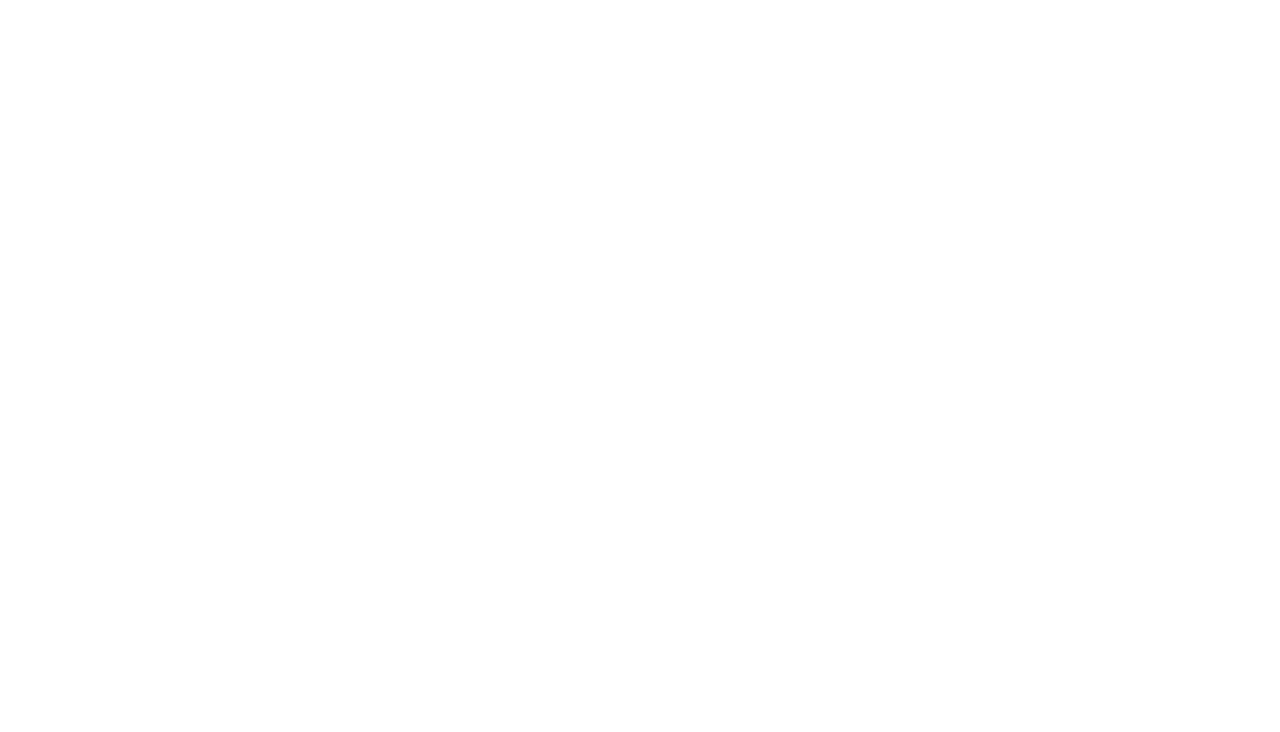
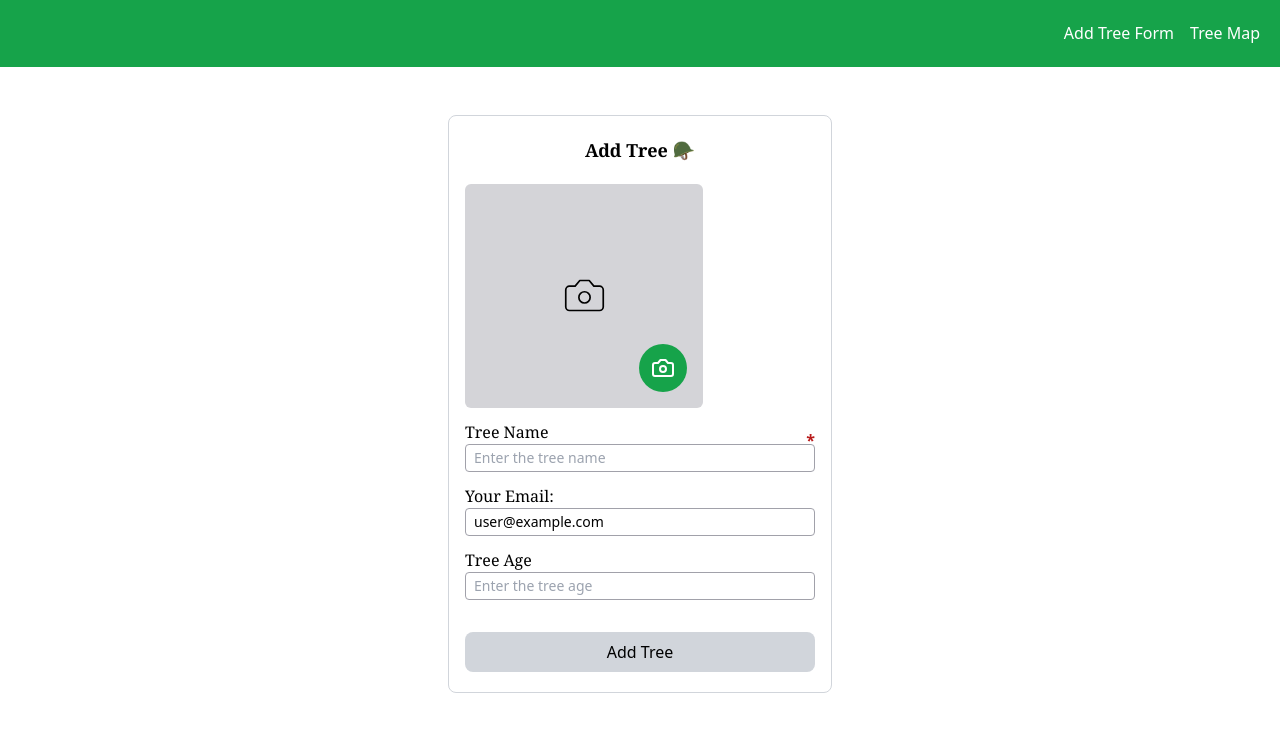
Before and after one commit to Sumedhp11/tree-book-frontend, a React (Vite) app: page /add-tree in a window 1280 px wide. Before the commit this address had no page. Shown: the top 732 px of the page. Built offline with nearby package versions, Linux system fonts and the light colour scheme; no server answers; sample sign-in values are in the browser's storage.

Commit message:
added firebase and camera picture

```diff
--- a/package.json
+++ b/package.json
@@ -11,13 +11,14 @@
   },
   "dependencies": {
     "@react-google-maps/api": "^2.19.3",
-    "exifr": "^7.1.3",
+    "firebase": "^10.12.5",
     "lucide-react": "^0.424.0",
     "react": "^18.3.1",
     "react-dom": "^18.3.1",
     "react-hot-toast": "^2.4.1",
     "react-leaflet": "^4.2.1",
-    "react-router-dom": "^6.26.0"
+    "react-router-dom": "^6.26.0",
+    "react-webcam": "^7.2.0"
   },
   "devDependencies": {
     "@eslint/js": "^9.8.0",
--- a/src/App.jsx
+++ b/src/App.jsx
@@ -1,12 +1,50 @@
-import { BrowserRouter as Router, Routes, Route } from "react-router-dom";
+import {
+  BrowserRouter as Router,
+  Routes,
+  Route,
+  Navigate,
+} from "react-router-dom";
+import { useState, useEffect } from "react";
 import AddTreeForm from "./components/AddTreeForm";
 import TreeMap from "./components/TreeMap";
+import Login from "./components/Login";
+import { onAuthStateChanged } from "firebase/auth";
+import { auth } from "./configs/firebaseConfig";
+import LoaderComponent from "./components/Loader";
+
 function App() {
+  const [user, setUser] = useState(null);
+  const [isLoading, setIsLoading] = useState(true);
+
+  useEffect(() => {
+    const unsubscribe = onAuthStateChanged(auth, (currentUser) => {
+      setUser(currentUser);
+      setIsLoading(false);
+    });
+    return () => unsubscribe();
+  }, []);
+
+  if (isLoading) {
+    return <LoaderComponent />;
+  }
+
   return (
     <Router>
       <Routes>
-        <Route path="/" element={<AddTreeForm />} />
-        <Route path="/tree-map" element={<TreeMap />} />
+        <Route
+          path="/"
+          element={
+            !user ? <Login setUser={setUser} /> : <Navigate to="/add-tree" />
+          }
+        />
+        <Route
+          path="/add-tree"
+          element={user ? <AddTreeForm user={user} /> : <Navigate to="/" />}
+        />
+        <Route
+          path="/tree-map"
+          element={user ? <TreeMap /> : <Navigate to="/" />}
+        />
       </Routes>
     </Router>
   );
--- a/src/components/AddTreeForm.jsx
+++ b/src/components/AddTreeForm.jsx
@@ -1,72 +1,59 @@
 /* eslint-disable react-refresh/only-export-components */
-import exifr from "exifr";
-import { Plus } from "lucide-react";
-import { useCallback, useRef, useState } from "react";
+import { useEffect, useState } from "react";
 import toast from "react-hot-toast";
 import Applayout from "./layout/AppLayout";
-import ImagePreview from "./ImagePreview";
+import CameraCapture from "./CameraCapture";
+import { onAuthStateChanged } from "firebase/auth";
+import { auth } from "../configs/firebaseConfig";
 
 const AddTreeForm = () => {
-  const [imagePreview, setImagePreview] = useState(null);
-  const fileInputRef = useRef(null);
-  const [imageFile, setImageFile] = useState(null);
-  const [geoLocation, setGeoLocation] = useState({ lat: "", long: "" });
+  const [user, setUser] = useState(null);
+  useEffect(() => {
+    const unsubscribe = onAuthStateChanged(auth, (currentUser) => {
+      setUser(currentUser);
+    });
+    return () => unsubscribe();
+  }, []);
   const [formData, setFormData] = useState({
     tree_name: "",
-    soil_type: "",
     tree_age: "",
-    kb_link: "",
   });
-  const [errors, setErrors] = useState({
-    imageError: null,
-    locationError: null,
-    formError: null,
+
+  const [geoLocation, setGeoLocation] = useState({
+    lat: null,
+    long: null,
   });
+
+  const [imageFile, setImageFile] = useState(null);
+  const [errors, setErrors] = useState({ formError: null });
   const [isSubmitting, setIsSubmitting] = useState(false);
 
-  const handleDivClick = useCallback((event) => {
-    event.stopPropagation();
+  useEffect(() => {
+    if (navigator?.geolocation && imageFile) {
+      const getGoogleMapsLocation = async () => {
+        const response = await fetch(
+          "https://www.googleapis.com/geolocation/v1/geolocate?key=AIzaSyDoXymPuoD_3En9-KxcHIr3jegSR6E4G-o",
+          {
+            method: "POST",
+          }
+        );
+        const data = await response.json();
+        setGeoLocation({
+          lat: data.location.lat,
+          long: data.location.lng,
+        });
+      };
+      getGoogleMapsLocation();
+    }
+  }, [imageFile, errors]);
 
-    console.log("Div clicked", event);
-    if (fileInputRef.current) {
-      fileInputRef.current.click();
-    }
-  }, []);
-
-  const handleFileChange = useCallback(async (event) => {
-    const file = event.target?.files[0];
-    if (file && file.type.startsWith("image/")) {
-      const reader = new FileReader();
-      reader.onloadend = () => {
-        setImagePreview(reader.result);
-      };
-      reader.readAsDataURL(file);
-      setImageFile(file);
-      try {
-        const { latitude, longitude } = await exifr.gps(file);
-        if (latitude && longitude) {
-          setGeoLocation({ lat: latitude, long: longitude });
-          setErrors((prev) => ({ ...prev, locationError: null }));
-        } else {
-          setGeoLocation({ lat: "N/A", long: "N/A" });
-          setErrors((prev) => ({
-            ...prev,
-            locationError:
-              "Image is not GeoTagged, Please Upload GeoTagged Image",
-          }));
-        }
-      } catch (error) {
-        console.error("Failed to extract geolocation data", error);
-        setGeoLocation({ lat: "N/A", long: "N/A" });
-        setErrors((prev) => ({
-          ...prev,
-          locationError: "Image is not GeoTagged, Please upload another image",
-        }));
-      }
-    } else {
-      alert("Please upload a valid image file.");
-    }
-  }, []);
+  const handleInputChange = (e) => {
+    const { name, value } = e.target;
+    setFormData((prevData) => ({
+      ...prevData,
+      [name]: value,
+    }));
+  };
 
   const submitHandler = async () => {
     if (!formData.tree_name) {
@@ -76,14 +63,15 @@ const AddTreeForm = () => {
       }));
       return;
     }
+
     setIsSubmitting(true);
     const submitdata = new FormData();
     submitdata.append("name", formData.tree_name);
     submitdata.append("geolocation", `${geoLocation.lat},${geoLocation.long}`);
     submitdata.append("age", formData.tree_age);
-    submitdata.append("soil_type", formData.soil_type);
-    submitdata.append("kb_link", formData.kb_link);
     submitdata.append("file", imageFile);
+    submitdata.append("added_by", user.email);
+
     try {
       const res = await fetch(
         "https://tree-book-backend.vercel.app/api/trees/add",
@@ -100,18 +88,11 @@ const AddTreeForm = () => {
       toast.success("Tree Added Successfully");
       setFormData({
         tree_name: "",
-        soil_type: "",
         tree_age: "",
-        kb_link: "",
       });
-      setGeoLocation({ lat: "", long: "" });
-      setImagePreview(null);
+      setGeoLocation({ lat: null, long: null });
       setImageFile(null);
-      setErrors({
-        imageError: null,
-        locationError: null,
-        formError: null,
-      });
+      setErrors({ formError: null });
     } catch (error) {
       setErrors((prev) => ({
         ...prev,
@@ -123,11 +104,7 @@ const AddTreeForm = () => {
   };
 
   const isFormValid =
-    formData.tree_name &&
-    geoLocation.lat &&
-    geoLocation.long &&
-    imageFile &&
-    formData.kb_link;
+    formData.tree_name && geoLocation.lat && geoLocation.long && imageFile;
 
   return (
     <div className="w-full mt-12 flex justify-center items-center">
@@ -135,118 +112,69 @@ const AddTreeForm = () => {
         <h1 className="text-center font-serif font-semibold text-lg">
           Add Tree 🪖
         </h1>
-        <div className="w-full px-3 mt-3 space-y-2 relative">
-          <label className="font-medium font-serif">Upload Tree Image</label>
-          <ImagePreview
-            imagePreview={imagePreview}
-            classname="w-full sm:w-1/3 h-32 max-h-[250px] bg-zinc-300 flex justify-center items-center cursor-pointer relative"
-            Icon={Plus}
-            onClick={handleDivClick}
-          />
-          <input
-            type="file"
-            ref={fileInputRef}
-            className="absolute inset-0 opacity-0 cursor-pointer w-full sm:w-1/3"
-            onChange={handleFileChange}
-            accept="image/*"
-          />
-        </div>
-        <p className="text-orange-700 px-3 font-medium text-xs mt-1">
-          The Location will be fetched Automatically from Image*
-        </p>
-        <div className="w-full px-3 my-3 flex flex-col">
-          <label htmlFor="tree_name" className="font-medium font-serif">
-            Tree Name:
-          </label>
-          <input
-            className="font-medium font-serif px-1 border border-zinc-400 w-full h-8 rounded"
-            value={formData.tree_name}
-            onChange={(e) =>
-              setFormData((prev) => ({ ...prev, tree_name: e.target.value }))
-            }
-          />
-        </div>
-        <div className="mt-5 flex items-center gap-5 px-3 w-full">
-          <div className="w-1/2 flex flex-col">
-            <label htmlFor="lat" className="font-medium font-serif">
-              Latitude
+        <div className="mt-5 px-3 w-full flex flex-col space-y-3">
+          <CameraCapture setImageFile={setImageFile} imageFile={imageFile} />
+          <div>
+            <label htmlFor="tree_name" className="font-medium font-serif">
+              Tree Name
+            </label>
+            <div className="relative">
+              <input
+                type="text"
+                name="tree_name"
+                className="font-normal p-2 text-sm border border-zinc-400 w-full h-7 rounded placeholder:text-sm relative"
+                value={formData.tree_name}
+                onChange={handleInputChange}
+                placeholder="Enter the tree name"
+                required
+              />
+              <div className="absolute  rounded-full text-red-700 font-semibold text-base -top-4  right-0 ">
+                *
+              </div>
+            </div>
+          </div>
+          <div>
+            <label htmlFor="email" className="font-medium font-serif">
+              Your Email:
             </label>
             <input
-              disabled
-              className="font-normal p-2 border text-sm border-zinc-400 w-full h-7 rounded placeholder:text-sm"
-              value={geoLocation.lat || ""}
-              placeholder="latitude will be fetched from image"
+              type="text"
+              name="email"
+              className="font-normal p-2 text-sm border border-zinc-400 w-full h-7 rounded placeholder:text-sm"
+              value={user?.email}
+              readOnly
+              placeholder="Email Address"
             />
           </div>
-          <div className="w-1/2 flex flex-col">
-            <label htmlFor="long" className="font-medium font-serif">
-              Longitude
+          <div>
+            <label htmlFor="tree_age" className="font-medium font-serif">
+              Tree Age
             </label>
             <input
-              disabled
+              type="text"
+              name="tree_age"
               className="font-normal p-2 text-sm border border-zinc-400 w-full h-7 rounded placeholder:text-sm"
-              value={geoLocation.long || ""}
-              placeholder="longitude will be fetched from image"
+              value={formData.tree_age}
+              onChange={handleInputChange}
+              placeholder="Enter the tree age"
             />
           </div>
         </div>
-        {errors.locationError && (
-          <p className="text-xs font-medium my-2 text-orange-700 px-3">
-            {errors.locationError}
-          </p>
-        )}
-        <div className="w-full px-3 my-3 flex flex-col">
-          <label htmlFor="soilType" className="font-medium font-serif">
-            Soil Type:
-          </label>
-          <input
-            className="font-medium font-serif px-1 border border-zinc-400 w-full h-8 rounded"
-            value={formData.soil_type}
-            onChange={(e) =>
-              setFormData((prev) => ({ ...prev, soil_type: e.target.value }))
-            }
-          />
-        </div>
-        <div className="w-full px-3 my-3 flex flex-col">
-          <label htmlFor="age" className="font-medium font-serif">
-            Tree Age:
-          </label>
-          <input
-            className="font-medium px-1 font-serif border border-zinc-400 w-full h-8 rounded"
-            value={formData.tree_age}
-            onChange={(e) =>
-              setFormData((prev) => ({ ...prev, tree_age: e.target.value }))
-            }
-          />
-        </div>
-        <div className="w-full px-3 my-3 flex flex-col">
-          <label htmlFor="kb_link" className="font-medium font-serif">
-            Kb Link:
-          </label>
-          <input
-            className="font-medium px-1 font-serif border border-zinc-400 w-full h-8 rounded"
-            value={formData.kb_link}
-            onChange={(e) =>
-              setFormData((prev) => ({ ...prev, kb_link: e.target.value }))
-            }
-          />
-        </div>
-        <div className="w-full px-3">
+        <div className="w-full px-3 mt-5">
           <button
             onClick={submitHandler}
             className={`w-full p-2 rounded-lg mt-3 ${
               isSubmitting || !isFormValid
                 ? "bg-gray-300 cursor-not-allowed"
-                : "bg-blue-500 text-white"
+                : "bg-green-500 text-white"
             }`}
             disabled={isSubmitting || !isFormValid}
           >
             {isSubmitting ? "Submitting..." : "Add Tree"}
           </button>
+
           {errors.formError && (
-            <p className="text-xs font-medium my-2 text-orange-700 px-3">
-              {errors.formError}
-            </p>
+            <p className="text-xs text-red-600 my-2">{errors.formError}</p>
           )}
         </div>
       </div>
--- /dev/null
+++ b/src/components/CameraCapture.jsx
@@ -0,0 +1,90 @@
+/* eslint-disable react/prop-types */
+import { Camera, CameraIcon, RotateCcw } from "lucide-react";
+import { useCallback, useRef, useState } from "react";
+import Webcam from "react-webcam";
+
+const CameraCapture = ({ setImageFile, imageFile }) => {
+  const [showWebcam, setShowWebcam] = useState(false);
+  const webcamRef = useRef(null);
+
+  const base64ToFile = (base64, fileName) => {
+    const [header, data] = base64.split(",");
+    const mime = header.match(/:(.*?);/)[1];
+    const binary = atob(data);
+    const array = [];
+    for (let i = 0; i < binary.length; i++) {
+      array.push(binary.charCodeAt(i));
+    }
+    return new File([new Uint8Array(array)], fileName, { type: mime });
+  };
+
+  const capture = useCallback(() => {
+    if (webcamRef.current) {
+      const imageSrc = webcamRef.current.getScreenshot();
+      if (imageSrc) {
+        const file = base64ToFile(imageSrc, "captured-image.jpg");
+        setImageFile(file);
+
+        setShowWebcam(false);
+      }
+    }
+  }, [webcamRef, setImageFile]);
+
+  const handleRetry = () => {
+    setImageFile(null);
+    setShowWebcam(true);
+  };
+
+  const handleStartCamera = () => {
+    setShowWebcam(true);
+  };
+
+  return (
+    <div className="relative w-full ">
+      {!showWebcam && !imageFile ? (
+        <div
+          className="w-full md:w-[68%] bg-zinc-300 rounded-md flex justify-center items-center h-56 cursor-pointer relative"
+          onClick={handleStartCamera}
+        >
+          <Camera size={45} strokeWidth={0.9} />
+          <div className="absolute w-12 h-12 rounded-full bg-green-600 text-white flex justify-center items-center bottom-4 right-4">
+            <CameraIcon />
+          </div>
+        </div>
+      ) : showWebcam ? (
+        <div className="relative">
+          <Webcam
+            audio={false}
+            ref={webcamRef}
+            screenshotFormat="image/jpeg"
+            mirrored={true}
+            className="h-52 w-96 bg-zinc-300 relative"
+            autoPlay={true}
+          />
+          <div
+            className="absolute bottom-4 right-4 bg-green-600 text-white p-2 rounded-full cursor-pointer"
+            onClick={capture}
+          >
+            <CameraIcon size={24} />
+          </div>
+        </div>
+      ) : imageFile ? (
+        <div className="relative">
+          <img
+            src={URL.createObjectURL(imageFile)}
+            alt="Captured"
+            className="h-52 w-full border border-red-600 object-contain"
+          />
+          <div
+            onClick={handleRetry}
+            className="absolute bottom-4 right-4 bg-red-600 text-white p-2 rounded-full cursor-pointer"
+          >
+            <RotateCcw size={24} />
+          </div>
+        </div>
+      ) : null}
+    </div>
+  );
+};
+
+export default CameraCapture;
--- /dev/null
+++ b/src/components/Loader.jsx
@@ -0,0 +1,11 @@
+import { Loader } from "lucide-react";
+
+const LoaderComponent = () => {
+  return (
+    <div className="w-full h-dvh sm:h-screen flex justify-center items-center">
+      <Loader size={30} className="animate-spin " />
+    </div>
+  );
+};
+
+export default LoaderComponent;
--- /dev/null
+++ b/src/components/Login.jsx
@@ -0,0 +1,43 @@
+/* eslint-disable react/prop-types */
+import { onAuthStateChanged } from "firebase/auth";
+import { useEffect } from "react";
+import googleLogo from "../assets/google-logo-png.png";
+import { auth, provider, signInWithPopup } from "../configs/firebaseConfig";
+import { useNavigate } from "react-router-dom";
+
+const Login = ({ setUser }) => {
+  const navigate = useNavigate();
+  useEffect(() => {
+    const unsubscribe = onAuthStateChanged(auth, (currentUser) => {
+      setUser(currentUser);
+      navigate("/add-tree");
+    });
+    return () => unsubscribe();
+  }, [setUser, navigate]);
+
+  const handleSignIn = async () => {
+    try {
+      const result = await signInWithPopup(auth, provider);
+      setUser(result.user);
+    } catch (error) {
+      console.error("Error signing in:", error);
+    }
+  };
+
+  return (
+    <div className="w-full h-dvh sm:h-screen flex justify-center items-center">
+      <div className="flex flex-col w-full md:w-[35%] justify-center items-center space-y-5">
+        <h1 className="text-xl font-medium">Welcome To Tree-book 🌲🌲🌲</h1>
+        <button
+          onClick={handleSignIn}
+          className="p-3 w-[55%] border flex gap-5 items-center border-zinc-400 rounded-lg bg-blue-600 text-white font-normal"
+        >
+          <img src={googleLogo} className="w-8 h-8" alt="Google Logo" />
+          Sign In with Google
+        </button>
+      </div>
+    </div>
+  );
+};
+
+export default Login;
--- a/src/components/TreeInfoWindow.jsx
+++ b/src/components/TreeInfoWindow.jsx
@@ -6,7 +6,7 @@ const TreeInfoWindow = ({ tree }) => {
         src={tree?.tree_image}
         alt="tree-image"
         loading="lazy"
-        className="w-full h-20 mb-4"
+        className="w-full h-20 mb-4 object-contain"
       />
       <p className="text-sm font-medium ">Tree Name: {tree?.name}</p>
       <p className="text-sm font-normal">
--- /dev/null
+++ b/src/configs/firebaseConfig.js
@@ -0,0 +1,23 @@
+import { initializeApp } from "firebase/app";
+import {
+  getAuth,
+  GoogleAuthProvider,
+  signInWithPopup,
+  signOut,
+} from "firebase/auth";
+
+const firebaseConfig = {
+  apiKey: "AIzaSyAmJIST_3q53Eprs1eC7E44unroxCO9NtY",
+  authDomain: "tree-book-ee899.firebaseapp.com",
+  projectId: "tree-book-ee899",
+  storageBucket: "tree-book-ee899.appspot.com",
+  messagingSenderId: "1030916655198",
+  appId: "1:1030916655198:web:3ce24e47d745593e7ecccf",
+  measurementId: "G-SCDFFF0VRY",
+};
+
+// Initialize Firebase
+export const app = initializeApp(firebaseConfig);
+const auth = getAuth(app);
+const provider = new GoogleAuthProvider();
+export { auth, provider, signInWithPopup, signOut };
```
Also changed, not shown: src/assets/google-logo-png.png (added), src/hooks/useCameraAndLocation.jsx (added), 1 other file (tests, documents, lock files or other folders).
